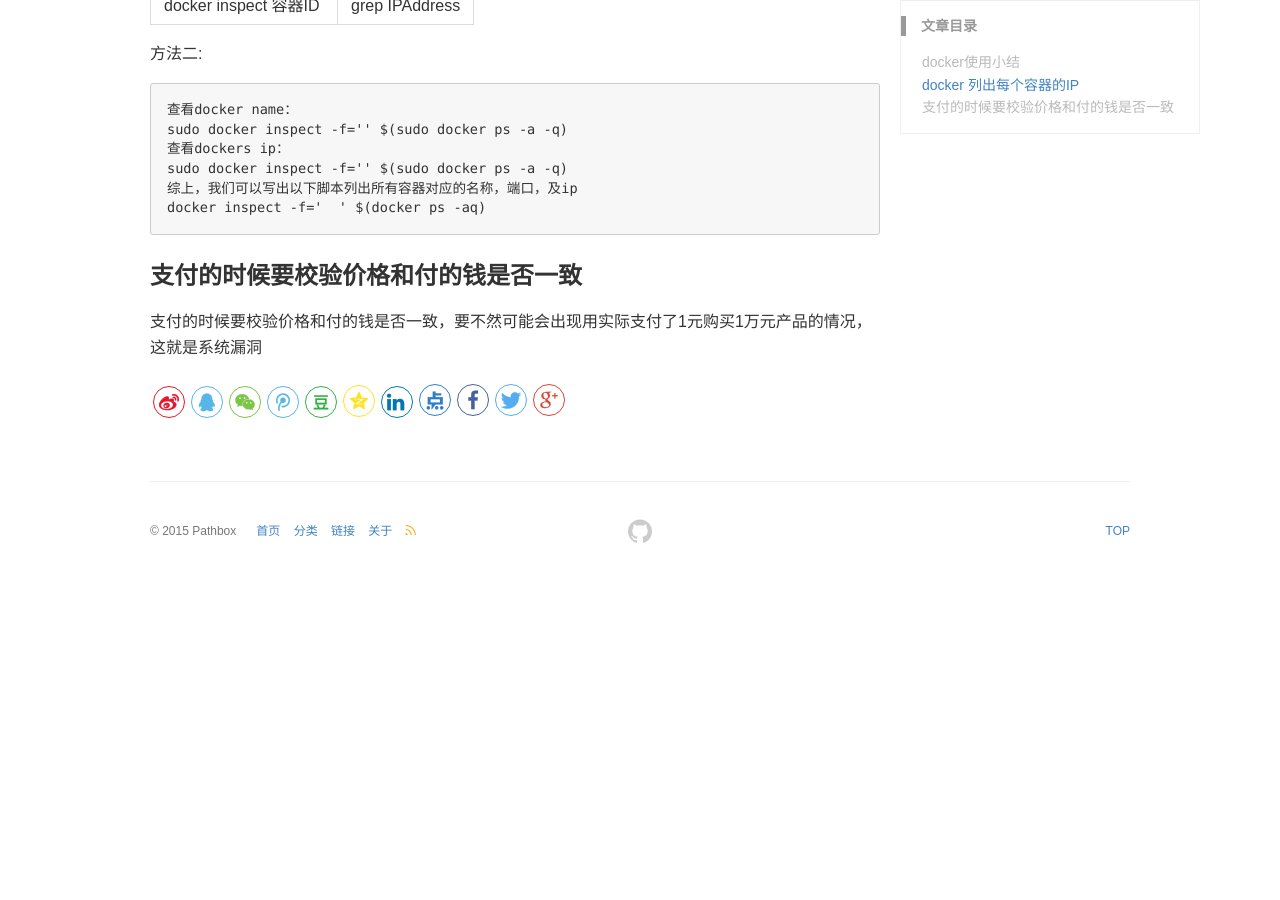
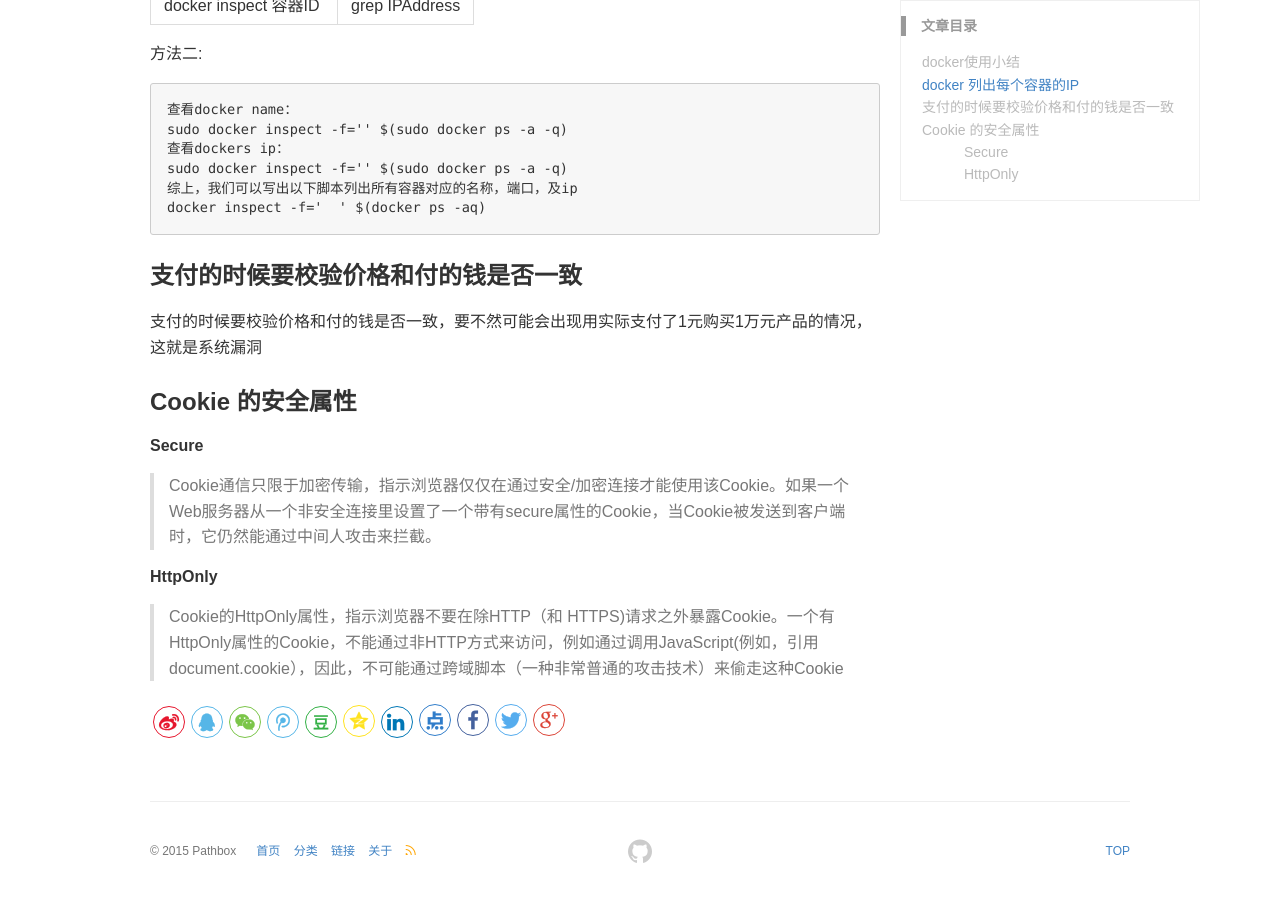
Before and after one commit to pathbox/pathbox.github.io, a Jekyll site: the page built from _posts/2018-12-28-work-summary-in-UCloud-22.md, in a window 1280 px wide and 900 px high, scrolled down 1089 px. Built offline with Jekyll 4.4.1, drawn with Linux system fonts in a browser that asks for light colours; before the commit the page ends 1669 px from its top, so only the background shows below that.

Commit message:
Cookie 的安全属性

```diff
--- a/_posts/2018-12-28-work-summary-in-UCloud-22.md
+++ b/_posts/2018-12-28-work-summary-in-UCloud-22.md
@@ -57,3 +57,11 @@ docker inspect -f='{{.Name}} {{.NetworkSettings.IPAddress}} {{.HostConfig.PortBi
 
 ### 支付的时候要校验价格和付的钱是否一致
 支付的时候要校验价格和付的钱是否一致，要不然可能会出现用实际支付了1元购买1万元产品的情况，这就是系统漏洞
+
+### Cookie 的安全属性
+
+##### Secure
+>Cookie通信只限于加密传输，指示浏览器仅仅在通过安全/加密连接才能使用该Cookie。如果一个Web服务器从一个非安全连接里设置了一个带有secure属性的Cookie，当Cookie被发送到客户端时，它仍然能通过中间人攻击来拦截。
+
+##### HttpOnly
+>Cookie的HttpOnly属性，指示浏览器不要在除HTTP（和 HTTPS)请求之外暴露Cookie。一个有HttpOnly属性的Cookie，不能通过非HTTP方式来访问，例如通过调用JavaScript(例如，引用document.cookie），因此，不可能通过跨域脚本（一种非常普通的攻击技术）来偷走这种Cookie
```
